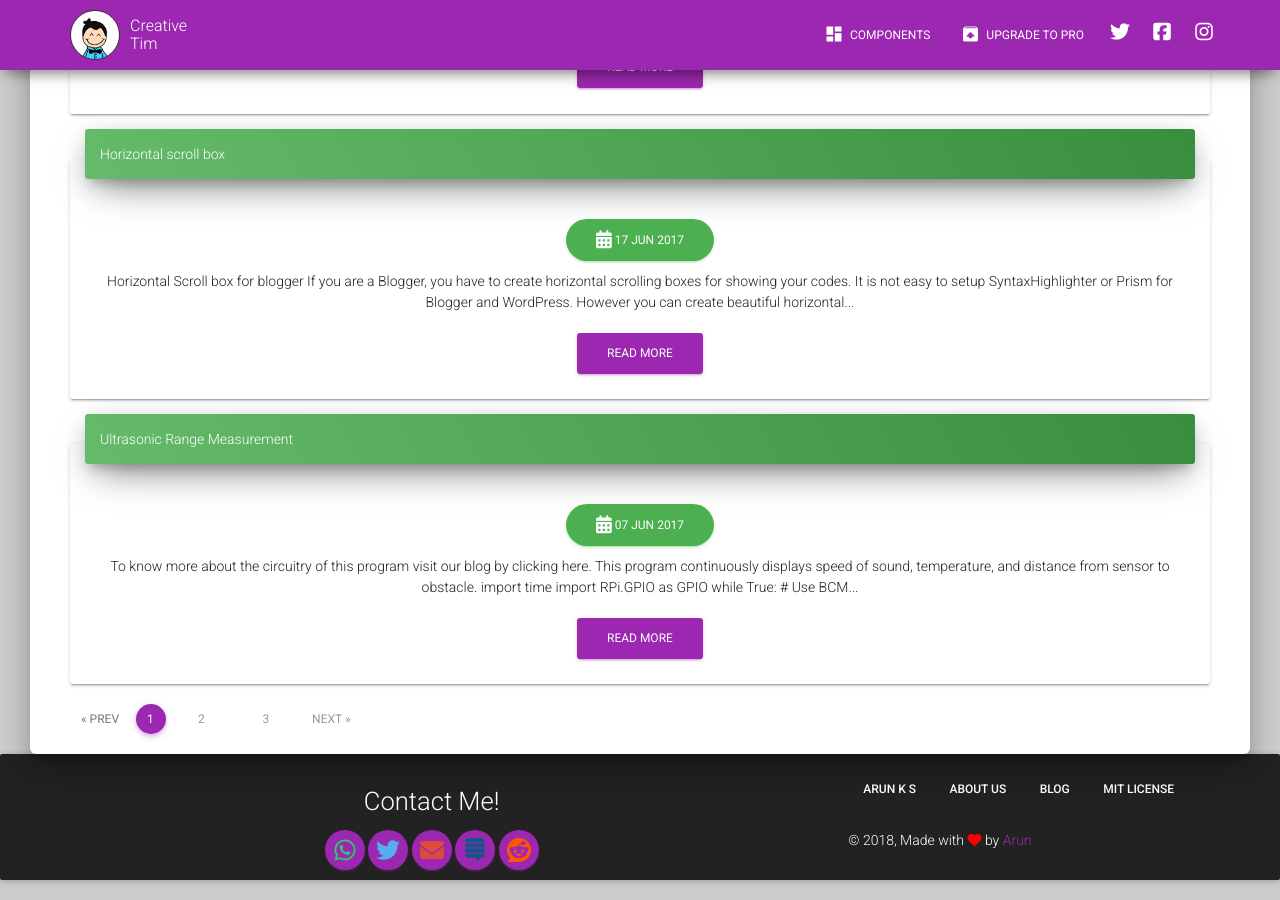
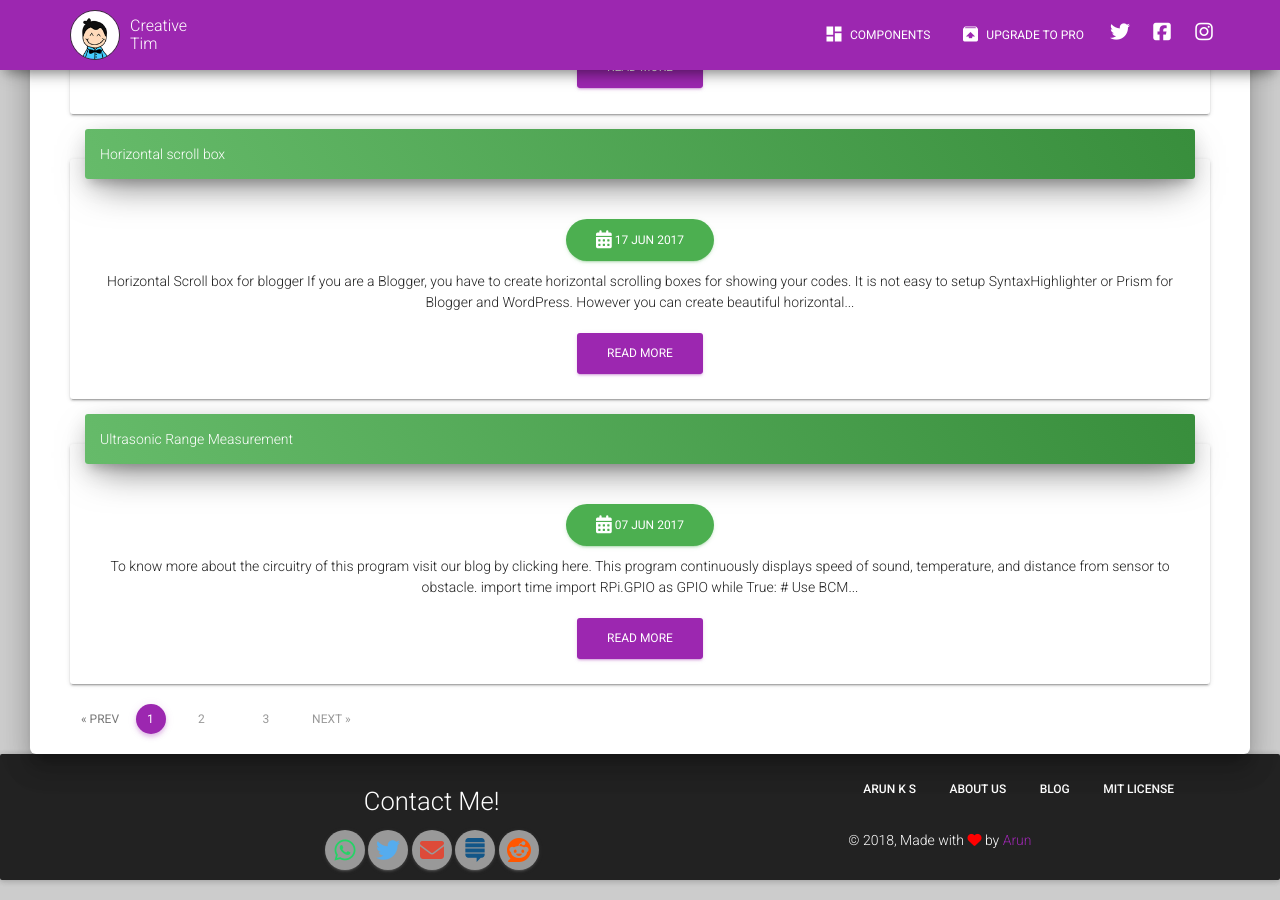
Before and after one commit to tip4programs/imbue, a Jekyll site: the page built from index.html, in a window 1280 px wide and 900 px high, scrolled down 1207 px. Built offline with Jekyll 4.4.1, drawn with Linux system fonts in a browser that asks for light colours; nearby versions of some CDN libraries; the list of posts is cut into pages by our own code.

Commit message:
Update footer.html

```diff
--- a/_includes/footer.html
+++ b/_includes/footer.html
@@ -4,7 +4,7 @@
     </div>
   <div class="text-center col-md-12 col-lg-8">
    {% for x in site.data.social %}
-   <button class="btn btn-primary btn-fab btn-fab-mini btn-round">
+   <button class="btn btn-nuetral btn-fab btn-fab-mini btn-round">
    <a target="_blank" href="{{ x.link }}" rel="tooltip" title="{{ x.tooltip }}">
    <i class="fa fa-{{ x.icon }}" style="color:{{ x.color }}"></i>
     </button>
```
